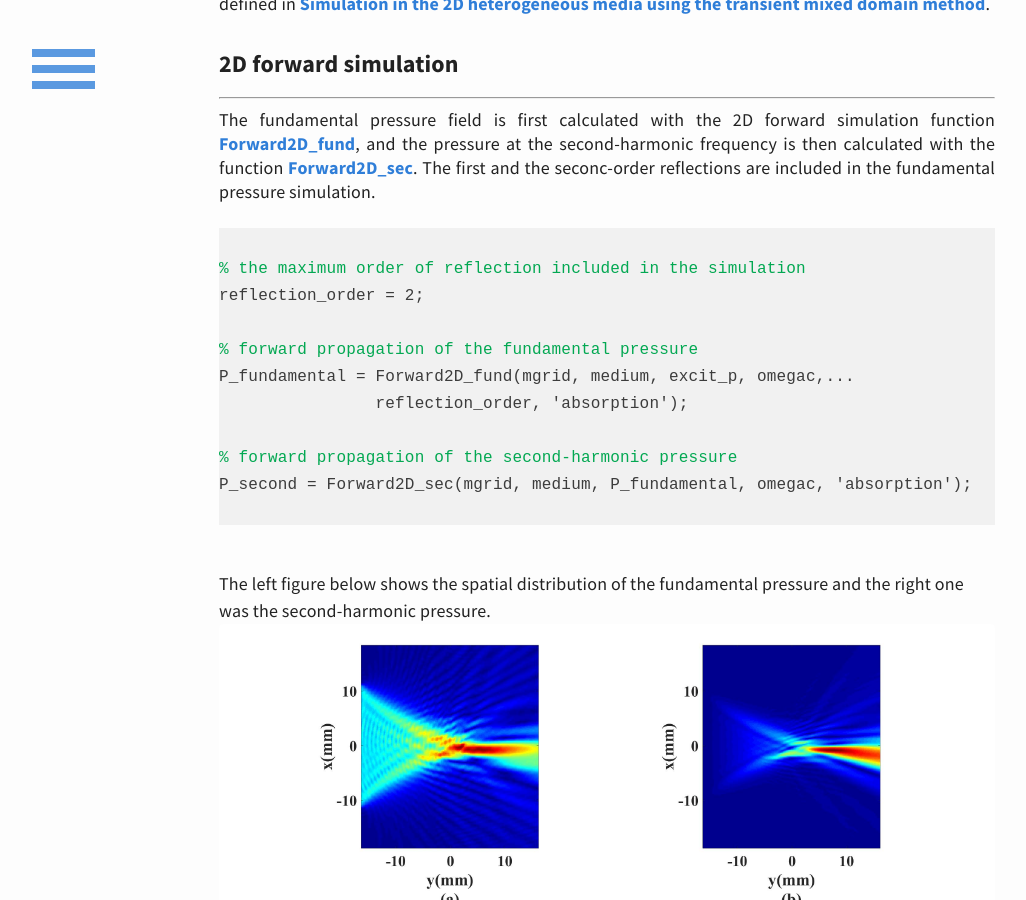
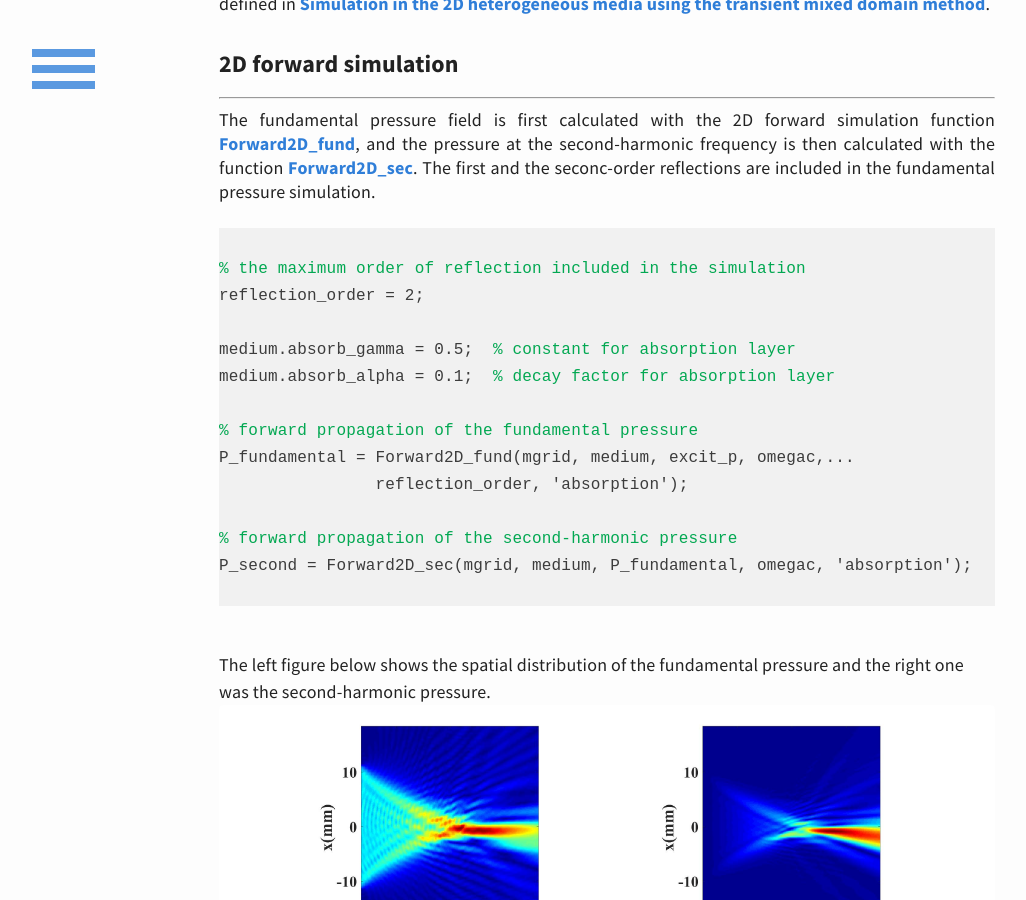
Before and after one commit to m-SOUND/mSOUND, a Jekyll site: the page built from _posts/2019-02-20-FSMDM_2D_heterogeneous.html, in a window 1280 px wide and 900 px high, scrolled down 680 px. Shown: the whole window, without its empty margins (33-1059 px from the left). Built offline with Jekyll 4.4.1, drawn with Linux system fonts in a browser that asks for light colours.

Commit message:
Update 2019-02-20-FSMDM_2D_heterogeneous.html

```diff
--- a/_posts/2019-02-20-FSMDM_2D_heterogeneous.html
+++ b/_posts/2019-02-20-FSMDM_2D_heterogeneous.html
@@ -40,6 +40,9 @@
 <font color="#03a852">% the maximum order of reflection included in the simulation </font>
 reflection_order = 2;
 
+medium.absorb_gamma = 0.5;  <font color="#03a852">% constant for absorption layer</font>
+medium.absorb_alpha = 0.1;  <font color="#03a852">% decay factor for absorption layer</font>
+
 <font color="#03a852">% forward propagation of the fundamental pressure</font>
 P_fundamental = Forward2D_fund(mgrid, medium, excit_p, omegac,...
                 reflection_order, 'absorption');
```
